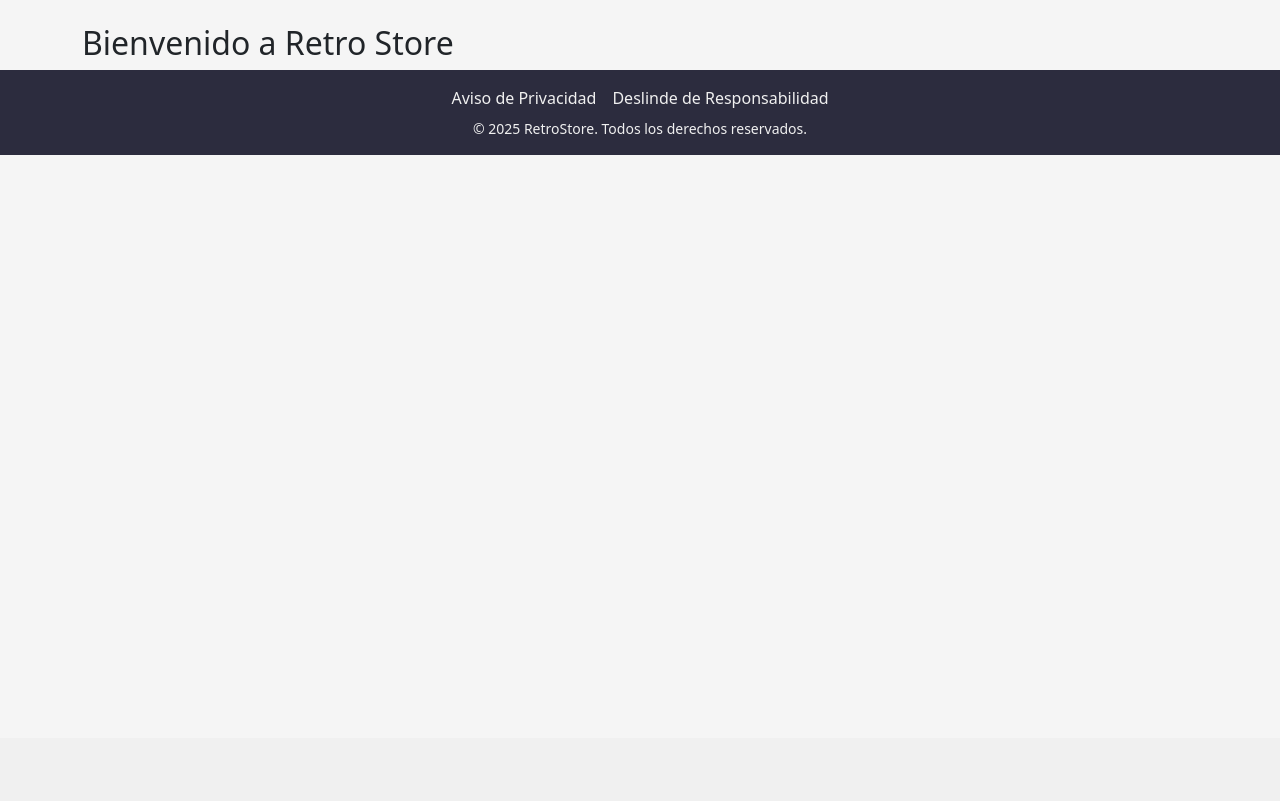
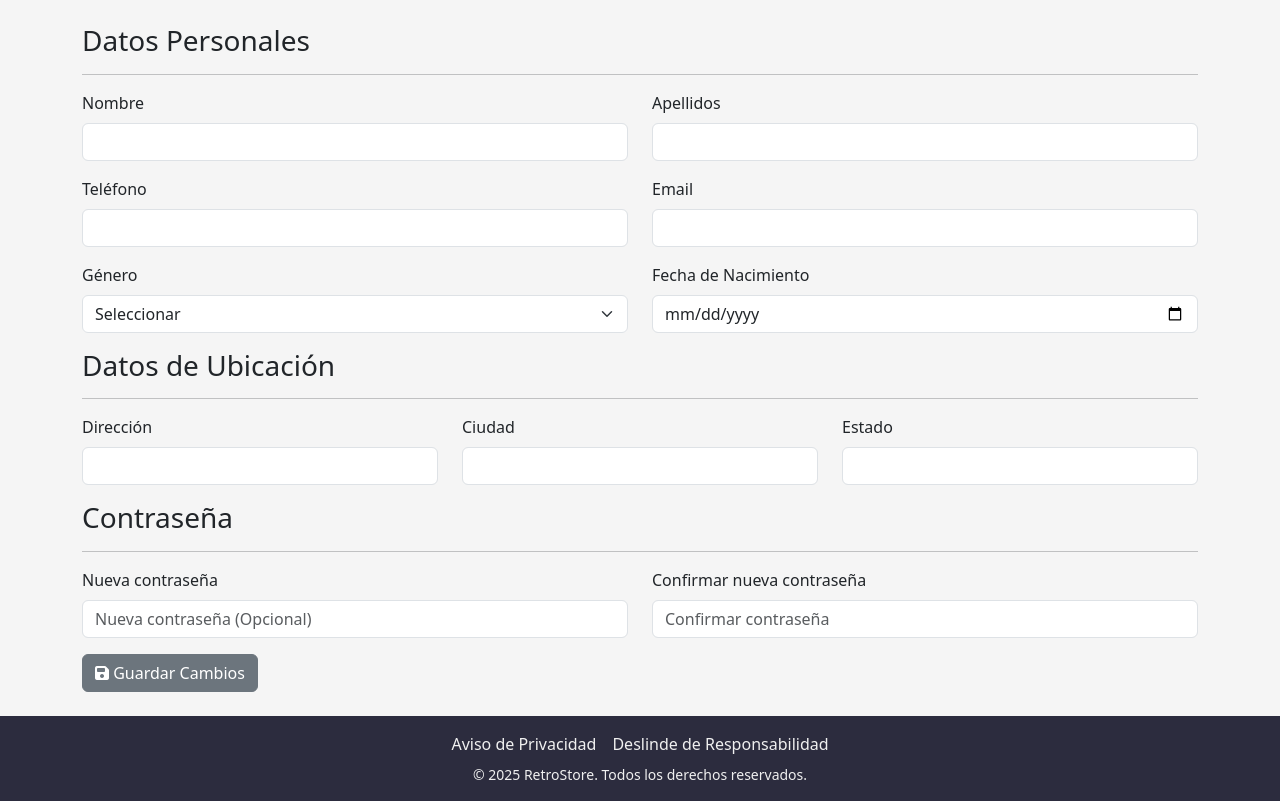
Before and after one commit to Kurosou-san/RetroStore, a PHP site: page /HTML/editarPerfil.php in a window 1280 px wide. Shown: the part 62-863 px from the top of the page. Before the commit the page ends 217 px from the top, so only its background shows below. Run offline with PHP 8.4, Linux system fonts and the light colour scheme; the visitor is signed in with stand-in values (Sample User, id 1); data that the repository does not hold is empty.

Commit message:
Perfil V2

```diff
--- a/HTML/editarPerfil.php
+++ b/HTML/editarPerfil.php
@@ -1,8 +1,8 @@
-<?php include '../PHP/session.php'; ?>
+<?php include '../PHP/session.php'; include '../PHP/datosPerfil.php'; ?>
 <!DOCTYPE html>
 <html lang="es">
 <head>
-    <title>Retro Store - Editar perfil</title>
+    <title>Retro Store - Editar Perfil</title>
     <?php include '../Layout/documentCDN.html'; ?>
 </head>
 <body>
@@ -12,12 +12,93 @@
         <?php include '../Layout/navbar.php'; ?>
 
         <div class="container mt-4">
-            <h2>Bienvenido a Retro Store</h2>
+            <form action="../PHP/actualizarPerfil.php" method="POST" enctype="multipart/form-data" id="formPerfil">
+                <h3>Datos Personales</h3><hr>
 
+                <input type="hidden" name="UsuarioID" value="<?php echo htmlspecialchars($usuario['UsuarioID']); ?>">
+
+                <div class="row mb-3">
+                    <div class="col-md-6">
+                        <label class="form-label">Nombre</label>
+                        <input type="text" name="Usuario_Nombre" class="form-control"
+                               value="<?php echo htmlspecialchars($usuario['Usuario_Nombre'] ?? ''); ?>" required>
+                    </div>
+                    <div class="col-md-6">
+                        <label class="form-label">Apellidos</label>
+                        <input type="text" name="Usuario_Apellidos" class="form-control"
+                               value="<?php echo htmlspecialchars($usuario['Usuario_Apellidos'] ?? ''); ?>" required>
+                    </div>
+                </div>
+
+                <div class="row mb-3">
+                    <div class="col-md-6">
+                        <label class="form-label">Teléfono</label>
+                        <input type="tel" name="Usuario_Telefono" class="form-control"
+                               value="<?php echo htmlspecialchars($usuario['Usuario_Telefono'] ?? ''); ?>" readonly>
+                    </div>
+                    <div class="col-md-6">
+                        <label class="form-label">Email</label>
+                        <input type="email" name="Usuario_Email" class="form-control"
+                               value="<?php echo htmlspecialchars($usuario['Usuario_Email'] ?? ''); ?>" readonly>
+                    </div>
+                </div>
+
+                <div class="row mb-3">
+                    <div class="col-md-6">
+                        <label class="form-label">Género</label>
+                        <select name="Usuario_Genero" class="form-select" required>
+                            <option value="">Seleccionar</option>
+                            <option value="Masculino" <?php if(($usuario['Usuario_Genero'] ?? '') === 'Masculino') echo 'selected'; ?>>Masculino</option>
+                            <option value="Femenino" <?php if(($usuario['Usuario_Genero'] ?? '') === 'Femenino') echo 'selected'; ?>>Femenino</option>
+                            <option value="Otro" <?php if(($usuario['Usuario_Genero'] ?? '') === 'Otro') echo 'selected'; ?>>Otro</option>
+                        </select>
+                    </div>
+                    <div class="col-md-6">
+                        <label class="form-label">Fecha de Nacimiento</label>
+                        <input type="date" name="Usuario_FechaNacimiento" class="form-control"
+                               value="<?php echo htmlspecialchars($usuario['Usuario_FechaNacimiento'] ?? ''); ?>" required>
+                    </div>
+                </div>
+
+                <h3>Datos de Ubicación</h3><hr>
+                <div class="row mb-3">
+                    <div class="col-md-4">
+                        <label class="form-label">Dirección</label>
+                        <input type="text" name="Usuario_Direccion" class="form-control"
+                               value="<?php echo htmlspecialchars($usuario['Usuario_Direccion'] ?? ''); ?>" required>
+                    </div>
+                    <div class="col-md-4">
+                        <label class="form-label">Ciudad</label>
+                        <input type="text" name="Usuario_Ciudad" class="form-control"
+                               value="<?php echo htmlspecialchars($usuario['Usuario_Ciudad'] ?? ''); ?>" required>
+                    </div>
+                    <div class="col-md-4">
+                        <label class="form-label">Estado</label>
+                        <input type="text" name="Usuario_Estado" class="form-control"
+                               value="<?php echo htmlspecialchars($usuario['Usuario_Estado'] ?? ''); ?>" required>
+                    </div>
+                </div>
+
+                <h3>Contraseña</h3><hr>
+                <div class="row mb-3">
+                    <div class="col-md-6">
+                        <label class="form-label">Nueva contraseña</label>
+                        <input type="password" name="Usuario_Contrasena" class="form-control" placeholder="Nueva contraseña (Opcional)">
+                    </div>
+                    <div class="col-md-6">
+                        <label class="form-label">Confirmar nueva contraseña</label>
+                        <input type="password" name="Usuario_Contrasena2" class="form-control" placeholder="Confirmar contraseña">
+                    </div>
+                </div>
+
+                <button class="btn btn-secondary" type="submit">
+                    <i class="fas fa-save"></i> Guardar Cambios
+                </button>
+            </form>
         </div>
 
         <!-- PIE DE PÁGINA -->
-        <?php include '../Layout/footer.php'; ?>
+        <br> <?php include '../Layout/footer.php'; ?>
     </div>
 
     <!-- Fin del Código -->
--- a/HTML/perfil.php
+++ b/HTML/perfil.php
@@ -93,8 +93,6 @@
             </div>
         </div>
 
-
-
         <!-- PIE DE PÁGINA -->
         <br> <?php include '../Layout/footer.php'; ?>
     </div>
--- a/Layout/footer.php
+++ b/Layout/footer.php
@@ -18,8 +18,8 @@
 <footer class="custom-footer py-3 position-relative">
     <div class="container">
         <ul class="footer-links list-unstyled d-flex justify-content-center mb-0">
-            <li class="mx-2"><a href="./aviso-privacidad.php">Aviso de Privacidad</a></li>
-            <li class="mx-2"><a href="./deslinde-responsabilidad.php">Deslinde de Responsabilidad</a></li>
+            <li class="mx-2"><a>Aviso de Privacidad</a></li>
+            <li class="mx-2"><a>Deslinde de Responsabilidad</a></li>
         </ul>
         <p class="text-center mt-2 mb-0 small">&copy; 2025 RetroStore. Todos los derechos reservados.</p>
     </div>
--- a/Layout/navbar.php
+++ b/Layout/navbar.php
@@ -20,9 +20,9 @@
                             <i class="fa-solid fa-user-gear"></i> Administrar
                         </a>
                         <ul class="dropdown-menu" aria-labelledby="adminDropdown">
-                            <li><a class="dropdown-item" href="./clientes.php"><i class="fa-solid fa-users"></i> Clientes</a></li>
-                            <li><a class="dropdown-item" href="./premios.php"><i class="fa-solid fa-gift"></i> Premios</a></li>
-                            <li><a class="dropdown-item" href="./beneficios.php"><i class="fa-solid fa-handshake"></i> Beneficios</a></li>
+                            <li><a class="dropdown-item" href="./adminClientes.php"><i class="fa-solid fa-users"></i> Clientes</a></li>
+                            <li><a class="dropdown-item" href="./adminPremios.php"><i class="fa-solid fa-gift"></i> Premios</a></li>
+                            <li><a class="dropdown-item" href="./adminBeneficios.php"><i class="fa-solid fa-handshake"></i> Beneficios</a></li>
                         </ul>
                     </li>
                 <?php endif; ?>
@@ -35,10 +35,10 @@
                         <a class="nav-link" href="../HTML/productos.php"><i class="fa-solid fa-box"></i> Catalogo</a>
                     </li>
                     <li class="nav-item">
-                        <a class="nav-link" href="./ver_premios.php"><i class="fa-solid fa-gift"></i> Canjear</a>
+                        <a class="nav-link" href="./premiosCanjeables.php"><i class="fa-solid fa-gift"></i> Canjear</a>
                     </li>
                     <li class="nav-item">
-                        <a class="nav-link" href="./beneficios_cliente.php"><i class="fa-solid fa-handshake"></i> Beneficios</a>
+                        <a class="nav-link" href="./verBeneficios.php"><i class="fa-solid fa-handshake"></i> Beneficios</a>
                     </li>
                 <?php endif; ?>
 
```
Also changed, not shown: PHP/actualizarPerfil.php (added, +57 -0 lines), DB/createDB.db.
